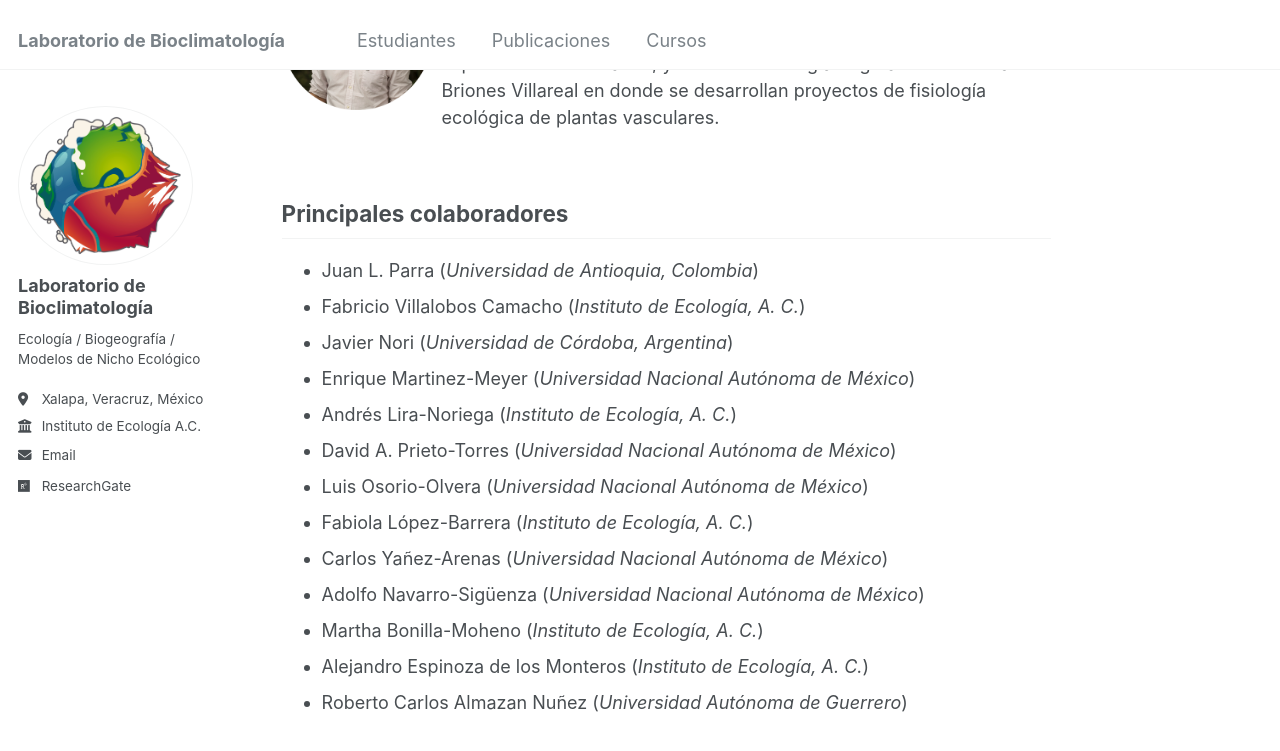
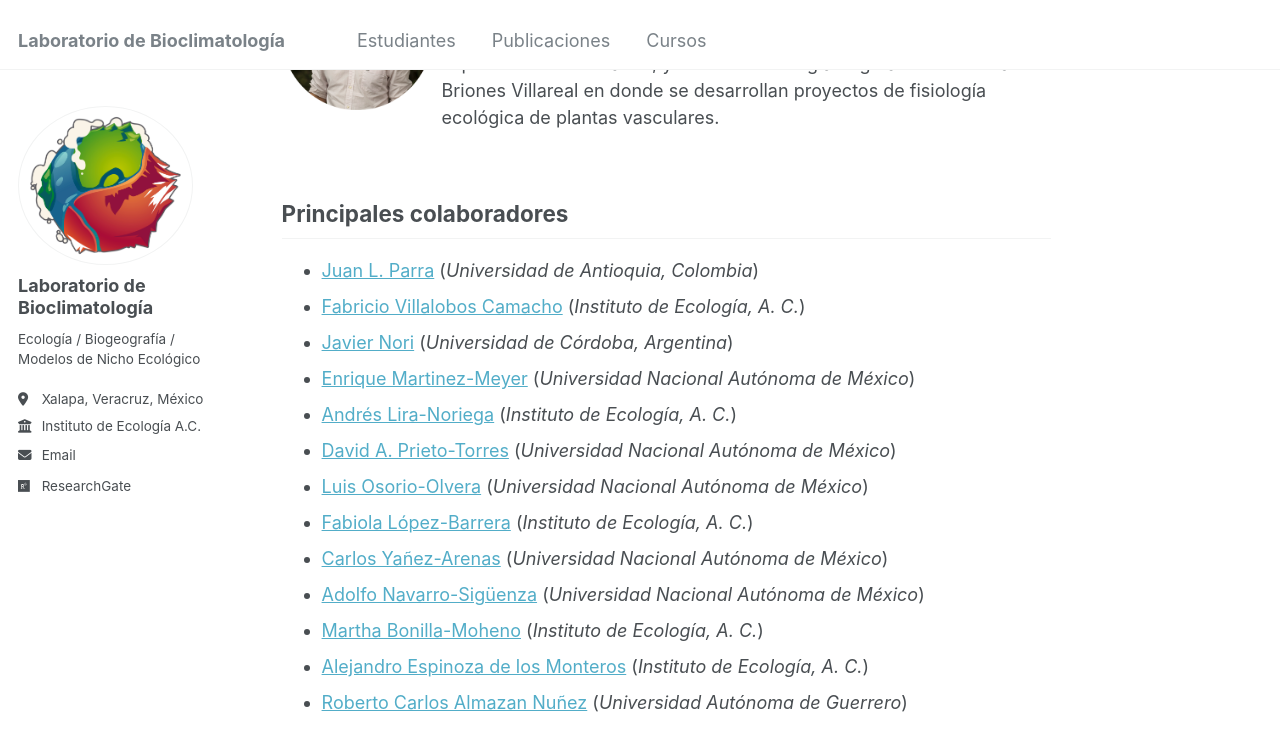
Before and after one commit to Labbioclim/bioclimat, a Jekyll site: the page built from _pages/about.md, in a window 1280 px wide and 900 px high, scrolled down 1740 px. Shown: the top 751 px of the window. Built offline with Jekyll 4.4.1, drawn with Linux system fonts in a browser that asks for light colours; part of the change alters nothing that is shown.

```diff
--- a/_pages/about.md
+++ b/_pages/about.md
@@ -39,16 +39,16 @@ Investigadores principales
 
 Principales colaboradores
 ------
-* Juan L. Parra (*Universidad de Antioquia, Colombia*)
-* Fabricio Villalobos Camacho (*Instituto de Ecología, A. C.*)
-* Javier Nori (*Universidad de Córdoba, Argentina*)
-* Enrique Martinez-Meyer (*Universidad Nacional Autónoma de México*)
-* Andrés Lira-Noriega (*Instituto de Ecología, A. C.*)
-* David A. Prieto-Torres (*Universidad Nacional Autónoma de México*)
-* Luis Osorio-Olvera (*Universidad Nacional Autónoma de México*)
-* Fabiola López-Barrera (*Instituto de Ecología, A. C.*)
-* Carlos Yañez-Arenas (*Universidad Nacional Autónoma de México*)
-* Adolfo Navarro-Sigüenza (*Universidad Nacional Autónoma de México*)
-* Martha Bonilla-Moheno (*Instituto de Ecología, A. C.*)
-* Alejandro Espinoza de los Monteros (*Instituto de Ecología, A. C.*)
-* Roberto Carlos Almazan Nuñez (*Universidad Autónoma de Guerrero*)
+* [Juan L. Parra](https://www.researchgate.net/profile/Juan-Parra-20) (*Universidad de Antioquia, Colombia*)
+* [Fabricio Villalobos Camacho](https://www.researchgate.net/profile/Fabricio-Villalobos) (*Instituto de Ecología, A. C.*)
+* [Javier Nori](https://www.researchgate.net/profile/Javier-Nori) (*Universidad de Córdoba, Argentina*)
+* [Enrique Martinez-Meyer](https://www.researchgate.net/profile/Enrique-Martinez-Meyer) (*Universidad Nacional Autónoma de México*)
+* [Andrés Lira-Noriega](https://www.researchgate.net/profile/Andres-Lira-Noriega) (*Instituto de Ecología, A. C.*)
+* [David A. Prieto-Torres](https://www.researchgate.net/profile/David-Prieto-Torres) (*Universidad Nacional Autónoma de México*)
+* [Luis Osorio-Olvera](https://www.researchgate.net/profile/Luis-Osorio-Olvera) (*Universidad Nacional Autónoma de México*)
+* [Fabiola López-Barrera](https://www.researchgate.net/profile/Fabiola-Lopez-Barrera) (*Instituto de Ecología, A. C.*)
+* [Carlos Yañez-Arenas](https://www.researchgate.net/profile/Carlos-Arenas-4) (*Universidad Nacional Autónoma de México*)
+* [Adolfo Navarro-Sigüenza](https://www.researchgate.net/profile/Adolfo-Navarro-Sigueenza) (*Universidad Nacional Autónoma de México*)
+* [Martha Bonilla-Moheno](https://www.researchgate.net/profile/Martha-Bonilla-Moheno) (*Instituto de Ecología, A. C.*)
+* [Alejandro Espinoza de los Monteros](https://www.researchgate.net/profile/Alejandro-Espinosa-De-Los-Monteros) (*Instituto de Ecología, A. C.*)
+* [Roberto Carlos Almazan Nuñez](https://www.researchgate.net/profile/Roberto-Almazan-Nunez) (*Universidad Autónoma de Guerrero*)
```
